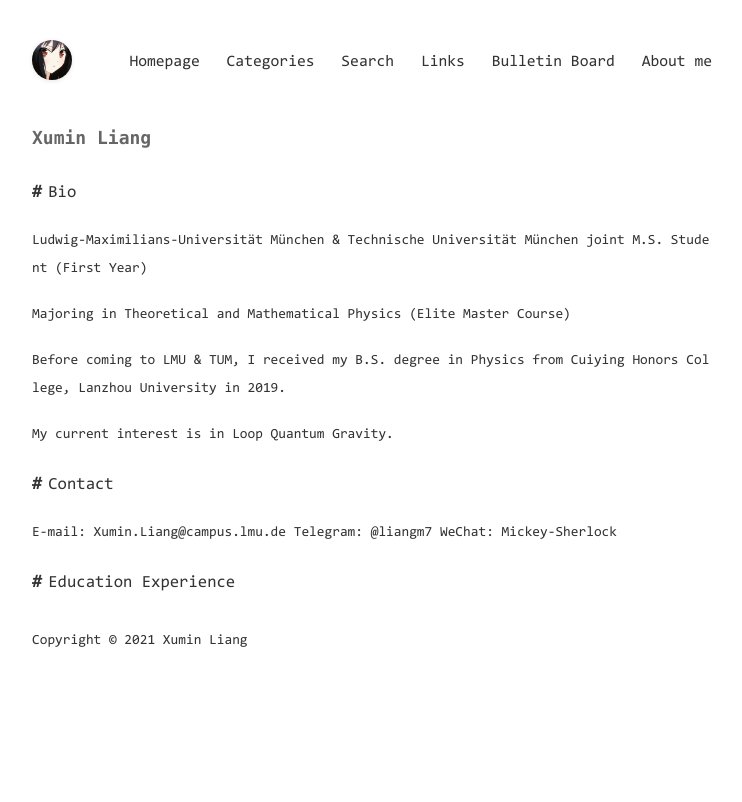
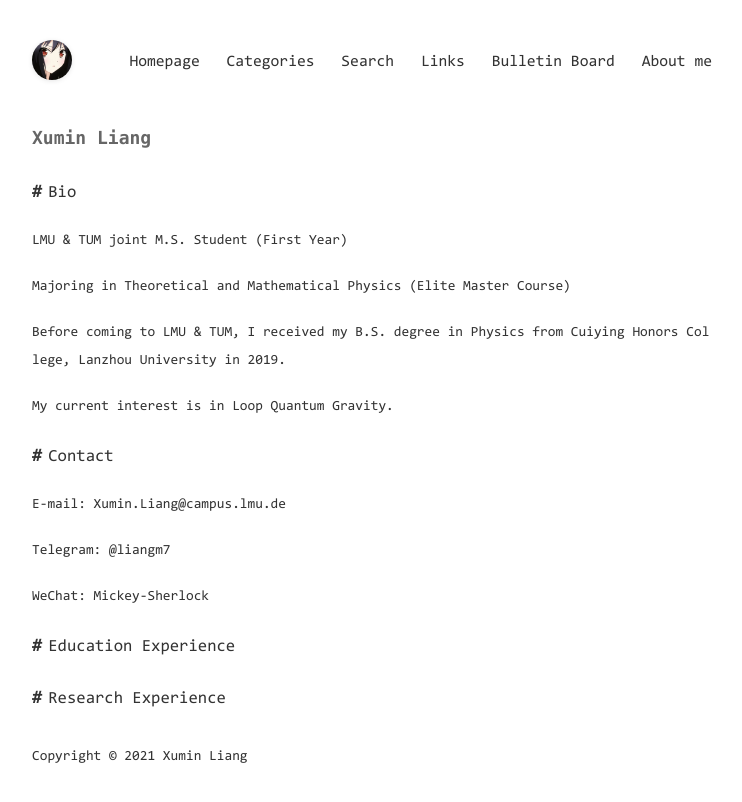
Before and after one commit to Xumin-Liang/Xumin-Liang.github.io, a Jekyll site: the page built from pages/about.md, in a window 1280 px wide. Shown: the top 802 px of the page, without its empty margins (268-1010 px from the left). Built offline with Jekyll 4.4.1, drawn with Linux system fonts in a browser that asks for light colours.

Commit message:
Update about.md

```diff
--- a/pages/about.md
+++ b/pages/about.md
@@ -4,7 +4,7 @@ title: Xumin Liang
 ---
 
 # Bio
-Ludwig-Maximilians-Universität München & Technische Universität München joint M.S. Student (First Year)
+LMU & TUM joint M.S. Student (First Year)
 
 Majoring in Theoretical and Mathematical Physics (Elite Master Course)
 
@@ -14,7 +14,11 @@ My current interest is in Loop Quantum Gravity.
 
 # Contact
 E-mail: Xumin.Liang@campus.lmu.de
+
 Telegram: @liangm7
+
 WeChat: Mickey-Sherlock
 
 # Education Experience
+
+# Research Experience
```
